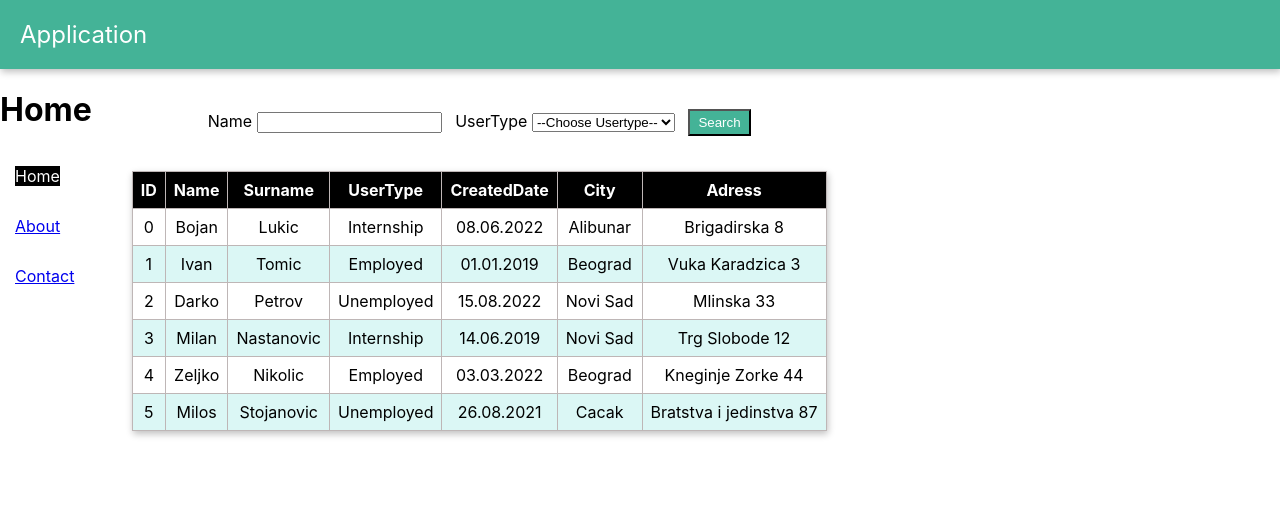
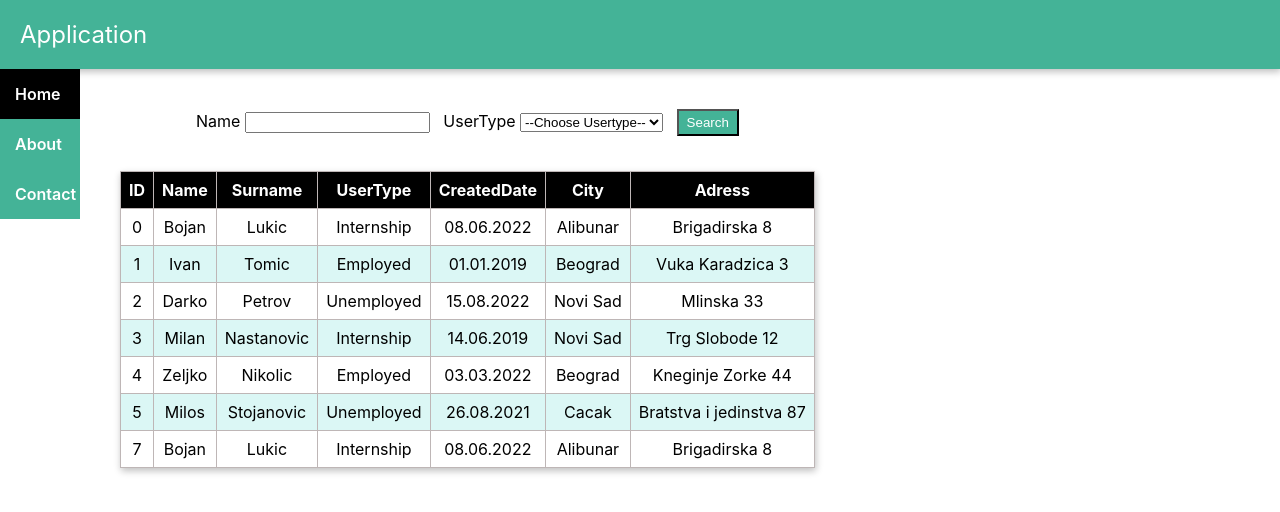
Before and after one commit to bojanlukic/React-Add-User, a React (Create React App) app: page / in a window 1280 px wide. Shown: the top 512 px of the page. Built offline with nearby package versions, Linux system fonts and the light colour scheme; data requests are answered from the project's data file.

Commit message:
To be continued

```diff
--- a/db.json
+++ b/db.json
@@ -53,6 +53,15 @@
       "CreatedDate": "26.08.2021",
       "City": "Cacak",
       "Adress": "Bratstva i jedinstva 87"
+    },
+    {
+      "id": 7,
+      "Name": "Bojan",
+      "Surname": "Lukic",
+      "UserType": "Internship",
+      "CreatedDate": "08.06.2022",
+      "City": "Alibunar",
+      "Adress": "Brigadirska 8"
     }
   ]
 }
--- a/package.json
+++ b/package.json
@@ -6,6 +6,7 @@
     "@testing-library/jest-dom": "^5.16.5",
     "@testing-library/react": "^13.4.0",
     "@testing-library/user-event": "^13.5.0",
+    "axios": "^0.27.2",
     "react": "^18.2.0",
     "react-dom": "^18.2.0",
     "react-router-dom": "^6.3.0",
--- a/src/App.css
+++ b/src/App.css
@@ -38,19 +38,30 @@ ul{
 }
 li {
   display: block;
+}
+li div {
+  display: block;
   padding: 15px;
-
-
+  background-color: rgb(68, 179, 151);
 }
-.active{
-  background-color:black;
+li div:hover {
+  background-color: black;
+}
+li a,
+li a:link,
+li a:visited {
+  font-weight: 600;
   color: white;
   text-decoration: none;
 }
 
-li:hover:not(.active) {
-  background-color: rgb(68, 179, 151);
+li a.active,
+li a.active:link,
+li a.active:visited {
   color: white;
+}
+li a.active div {
+  background-color:black;
 }
 
 .table {
--- a/src/App.js
+++ b/src/App.js
@@ -2,35 +2,33 @@ import "./../src/App.css";
 import Persons from "./components/Persons";
 import About from "./components/About";
 import Contact from "./components/Contact";
-import { BrowserRouter as Router, Route, Link, Routes } from "react-router-dom";
+import { BrowserRouter as Router, Route, Routes, NavLink } from "react-router-dom";
 
 function App() {
   return (
+    <Router>
       <div className="app">
         <header>Application</header>
         <div className="page-body">
           <div>
-          <Router>
-            <Routes>
-              <Route exact path="/" element={<h1>Home</h1>} />
-              <Route exact path="about" element={<About/>} />
-              <Route exact path="contact" element={<Contact/>} />
-            </Routes>
-
             <div className="list">
               <ul>
-            <li ><Link className="active" to="/">Home</Link></li>
-            <li><Link to="about">About</Link></li>
-            <li><Link to="contact">Contact</Link></li>
+                <li><NavLink activeclassname="active" to="/"><div>Home</div></NavLink></li>
+                <li><NavLink activeclassname="active" to="about"><div>About</div></NavLink></li>
+                <li><NavLink activeclassname="active" to="contact"><div>Contact</div></NavLink></li>
               </ul>
             </div>
-          </Router>
           </div>
           <div className="main">
-          <Persons />
+            <Routes>
+              <Route exact path="/" element={<Persons />} />
+              <Route exact path="/about" element={<About />} />
+              <Route exact path="/contact" element={<Contact />} />
+            </Routes>
           </div>
         </div>
       </div>
+    </Router>
   );
 }
 
--- a/src/components/Persons.js
+++ b/src/components/Persons.js
@@ -31,7 +31,7 @@ function Persons() {
     let test = true;
 
     if (name !== '') {
-      if (item.Name .toLowerCase().includes(name.toLowerCase()) === false) {
+      if (item.Name.toLowerCase().includes(name.toLowerCase()) === false) {
         test = false;
       }
     }
```
Also changed, not shown: 1 other file (tests, documents, lock files or other folders). Lines whose indentation alone changed are shown as unchanged.
